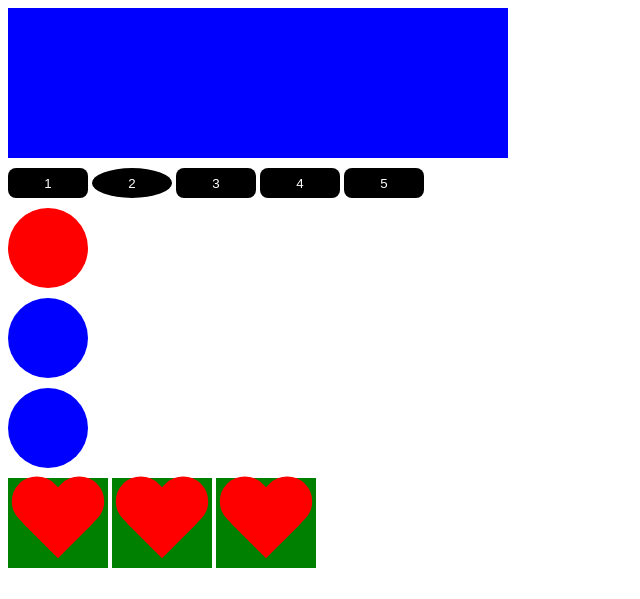
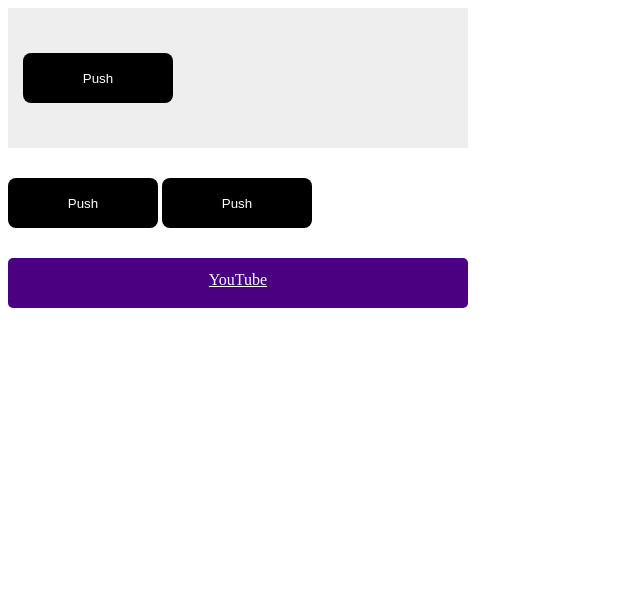
Before and after one commit to vladnomad/udemy-js-course, a plain HTML site: page index.html in a window 1280 px wide. Shown: the top 599 px of the page, without its empty margins (0-640 px from the left). Drawn offline with Linux system fonts and the light colour scheme.

Commit message:
lectures/part-45 complete

```diff
--- a/index.html
+++ b/index.html
@@ -9,24 +9,15 @@
     <link rel='icon' type='image/x-icon' href='/favicon.png'>
 </head>
 <body>
-    <div class="box" id="box"></div>
-
-    <button>1</button>
-    <button>2</button>
-    <button>3</button>
-    <button>4</button>
-    <button>5</button>
-
-    <div class="circle"></div>
-    <div class="circle"></div>
-    <div class="circle"></div>
-
-    <div class="wrapper">
-        <div class="heart"></div>
-        <div class="heart"></div>
-        <div class="heart"></div>
+    <div class="overlay">
+        <button id="btn" class="black">Push</button>
     </div>
-
-    <script src="js/lectures/part-42.43.js"></script>
+    <button class="black">Push</button>
+    <button class="black">Push</button>
+    <br>
+    <div class="container">
+        <a href="https://www.youtube.com/">YouTube</a>
+    </div>
+    <script src="js/lectures/part-45.js"></script>
 </body>
 </html>
--- /dev/null
+++ b/js/lectures/part-45.js
@@ -0,0 +1,38 @@
+"use strict";
+console.log(document.querySelector('.overlay'));
+const btns = document.querySelectorAll('button'),
+      overlay = document.querySelector('.overlay');
+/*
+btn.onclick = function() {
+    alert('Click');
+};
+*/
+// let i = 0;
+const deleteElement = (e) => {
+    // e.target.remove();
+    // console.log(e.target);
+    console.log(e.currentTarget);
+    console.log(e.type);
+//    i++;
+//    if (i == 1) {
+//        btn.removeEventListener('mouseenter', deleteElement);
+//    }
+};
+
+// btn.addEventListener('click', () => {
+//     alert('Click');
+// });
+
+// btn.addEventListener('click', deleteElement);
+overlay.addEventListener('click', deleteElement);
+
+const link = document.querySelector('a');
+
+link.addEventListener('click', function(event) {
+    event.preventDefault();
+    console.log(event.target);
+});
+
+btns.forEach(btn => {
+    btn.addEventListener('click', deleteElement);
+});
--- a/main.css
+++ b/main.css
@@ -1,18 +1,8 @@
+/*
 .box {
     width: 150px;
     height: 150px;
     background-color: red;
-}
-button {
-    width: 80px;
-    height: 30px;
-    margin-top: 10px;
-    border: none;
-    border-radius: 8px;
-    background-color: #000;
-    color: #fff;
-    cursor: pointer;
-    outline: none;
 }
 .circle {
     width: 80px;
@@ -64,7 +54,8 @@
          -o-transform-origin: 100% 100%;
             transform-origin: 100% 100%;
 }
-.black {
+ */
+ .black {
     width: 150px;
     height: 50px;
     line-height: 50px;
@@ -74,3 +65,35 @@
     margin-top: 30px;
     color: #fff;
 }
+button {
+    width: 80px;
+    height: 30px;
+    margin-top: 10px;
+    border: none;
+    border-radius: 8px;
+    background-color: #000;
+    color: #fff;
+    cursor: pointer;
+    outline: none;
+}
+.container {
+    width: 460px;
+    height: 50px;
+    background-color: indigo;
+    border-radius: 5px;
+    display: flex;
+    align-items: center;
+    justify-content: center;
+}
+a {
+    height: 100%;
+    width: 100%;
+    text-align: center;
+    padding-top: 25px;
+    color: #fff;
+}
+.overlay {
+    padding: 15px;
+    background-color: #eee;
+    width: 430px;
+}
```
